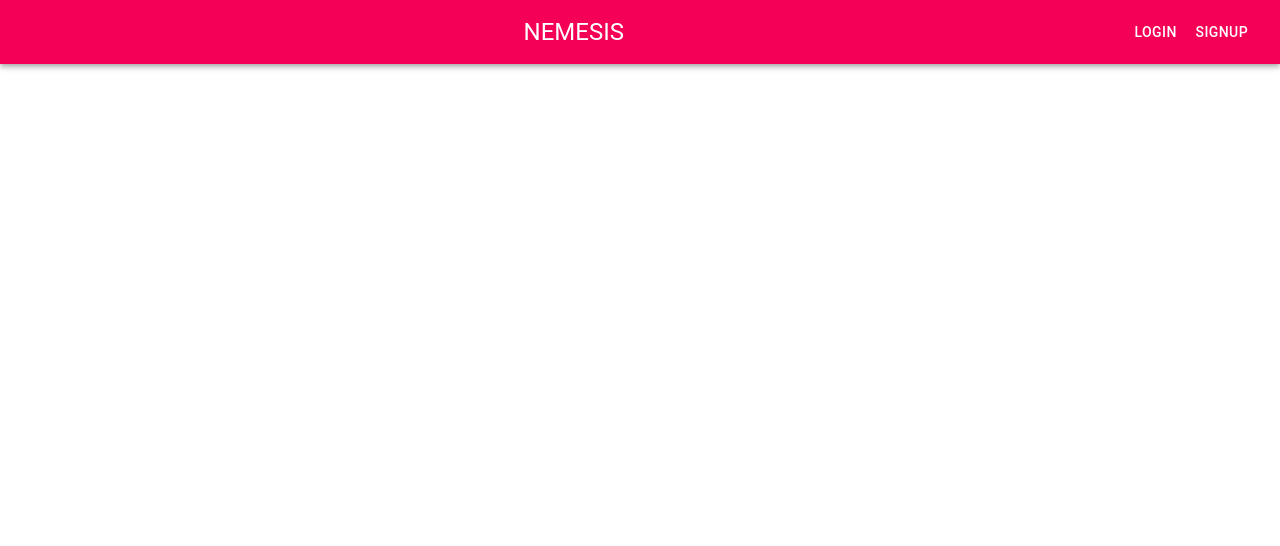
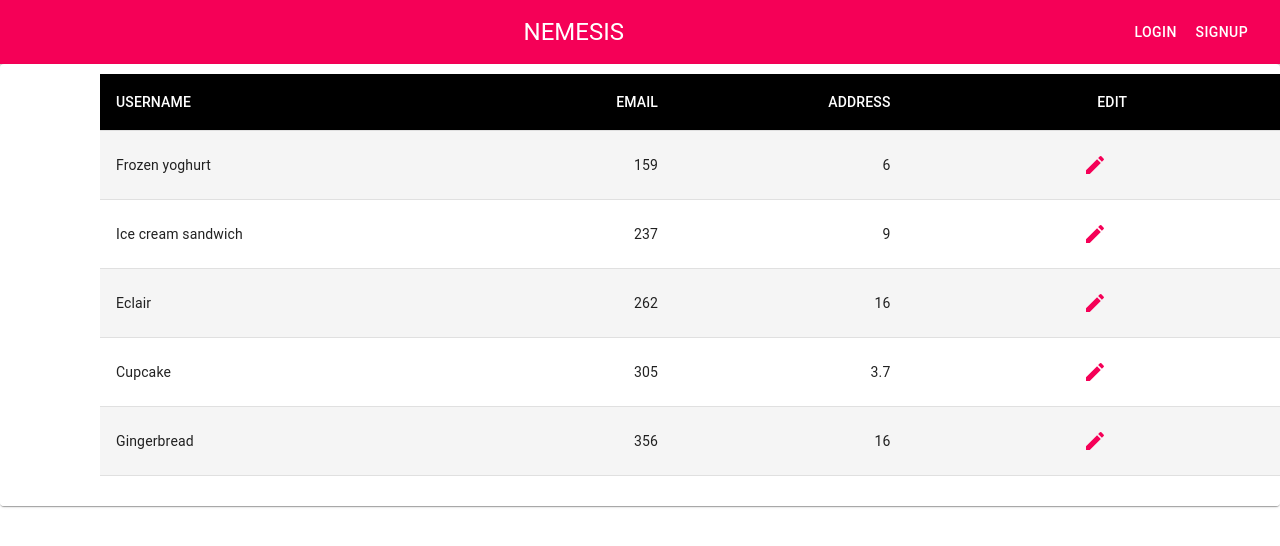
Before and after one commit to anamikapraksh/Nemesis_project, a React (Create React App) app: page /details in a window 1280 px wide. Shown: the top 546 px of the page. Built offline with nearby package versions, Linux system fonts and the light colour scheme.

Commit message:
frontend almost done

```diff
--- a/public/index.html
+++ b/public/index.html
@@ -24,7 +24,7 @@
       work correctly both with client-side routing and a non-root public URL.
       Learn how to configure a non-root public URL by running `npm run build`.
     -->
-    <title>React App</title>
+    <title>Nemesis</title>
   </head>
   <body>
     <noscript>You need to enable JavaScript to run this app.</noscript>
--- a/src/App.js
+++ b/src/App.js
@@ -2,6 +2,9 @@ import React from 'react';
 import Head from "./components/header/Header";
 import Log from "./components/login/Login";
 import SignUp from "./components/signUp/Signup";
+import Info from "./components/Main/Main";
+import Delete from "./components/delete/Delete";
+import Edit from "./components/edit/Edit";
 import './App.css';
 import { Router } from "@reach/router";
 import logo from './logo.svg';
@@ -14,6 +17,9 @@ function App() {
     <Router>
       <Login path='/'></Login>
       <Sign path='/signup'></Sign>
+      <Information path='/details'></Information>
+      <Del path='/delete'></Del>
+      <EditPage path="/edit"></EditPage>
     </Router>
     </div>
   );
@@ -29,5 +35,13 @@ function Login(){
 function Sign(){
   return <SignUp></SignUp>;
 }
-
+function Information(){
+  return <Info></Info>;
+}
+function Del(){
+  return <Delete></Delete>
+}
+function EditPage(){
+  return <Edit></Edit>
+}
 export default App;
--- /dev/null
+++ b/src/components/Main/Main.js
@@ -0,0 +1,85 @@
+import React from 'react';
+import { withStyles, makeStyles } from '@material-ui/core/styles';
+import Table from '@material-ui/core/Table';
+import TableBody from '@material-ui/core/TableBody';
+import TableCell from '@material-ui/core/TableCell';
+import TableContainer from '@material-ui/core/TableContainer';
+import TableHead from '@material-ui/core/TableHead';
+import TableRow from '@material-ui/core/TableRow';
+import Paper from '@material-ui/core/Paper';
+import Button from '@material-ui/core/Button';
+import DeleteIcon from '@material-ui/icons/Delete';
+import EditIcon from '@material-ui/icons/Edit';
+
+const StyledTableCell = withStyles((theme) => ({
+  head: {
+    backgroundColor: theme.palette.common.black,
+    color: theme.palette.common.white,
+  },
+  body: {
+    fontSize: 14,
+  },
+}))(TableCell);
+
+const StyledTableRow = withStyles((theme) => ({
+  root: {
+    '&:nth-of-type(odd)': {
+      backgroundColor: theme.palette.action.hover,
+    },
+  },
+}))(TableRow);
+
+function createData(Username,email, address,  carbs, protein) {
+  return {Username,email, address, carbs, protein };
+}
+
+const rows = [
+  createData('Frozen yoghurt', 159, 6.0, 24, 4.0),
+  createData('Ice cream sandwich', 237, 9.0, 37, 4.3),
+  createData('Eclair', 262, 16.0, 24, 6.0),
+  createData('Cupcake', 305, 3.7, 67, 4.3),
+  createData('Gingerbread', 356, 16.0, 49, 3.9),
+];
+
+const useStyles = makeStyles({
+  table: {
+      marginTop:10,
+    marginLeft:100,
+    minWidth: 700,
+    maxWidth:1300,
+    marginBottom:30,
+  },
+});
+
+export default function Info() {
+  const classes = useStyles();
+
+  return (
+    <TableContainer component={Paper}>
+      <Table className={classes.table} aria-label="customized table">
+        <TableHead>
+          <TableRow>
+            <StyledTableCell>USERNAME</StyledTableCell>
+            <StyledTableCell align="right">EMAIL</StyledTableCell>
+            <StyledTableCell align="right">ADDRESS</StyledTableCell>
+            <StyledTableCell align="right">EDIT</StyledTableCell>
+            <StyledTableCell align="right">DELETE</StyledTableCell>
+          </TableRow>
+        </TableHead>
+        <TableBody>
+          {rows.map((row) => (
+            <StyledTableRow key={row.name}>
+              <StyledTableCell component="th" scope="row">
+                {row.Username}
+              </StyledTableCell>
+              <StyledTableCell align="right">{row.email}</StyledTableCell>
+              <StyledTableCell align="right">{row.address}</StyledTableCell>
+              <StyledTableCell align="right"><Button color="secondary" href="/edit"><EditIcon></EditIcon></Button></StyledTableCell>
+              <StyledTableCell align="right"><Button color="primary" href="/delete"><DeleteIcon></DeleteIcon></Button></StyledTableCell>
+            </StyledTableRow>
+          ))}
+        </TableBody>
+      </Table>
+    </TableContainer>
+  );
+}
--- /dev/null
+++ b/src/components/delete/Delete.js
@@ -0,0 +1,55 @@
+import React from 'react';
+import Button from '@material-ui/core/Button';
+import Dialog from '@material-ui/core/Dialog';
+import DialogActions from '@material-ui/core/DialogActions';
+import DialogContent from '@material-ui/core/DialogContent';
+import DialogContentText from '@material-ui/core/DialogContentText';
+import DialogTitle from '@material-ui/core/DialogTitle';
+import Slide from '@material-ui/core/Slide';
+
+const Transition = React.forwardRef(function Transition(props, ref) {
+  return <Slide direction="up" ref={ref} {...props} />;
+});
+
+export default function Delete() {
+  const [open, setOpen] = React.useState(false);
+
+  const handleClickOpen = () => {
+    setOpen(true);
+  };
+
+  const handleClose = () => {
+    setOpen(false);
+  };
+
+  return (
+    <div>
+      <Button variant="outlined" color="primary" onClick={handleClickOpen}>
+
+      </Button>
+      <Dialog
+        open={open}
+        TransitionComponent={Transition}
+        keepMounted
+        onClose={handleClose}
+        aria-labelledby="alert-dialog-slide-title"
+        aria-describedby="alert-dialog-slide-description"
+      >
+        <DialogTitle id="alert-dialog-slide-title">{" Delete the details?"}</DialogTitle>
+        {/* <DialogContent>
+          <DialogContentText id="alert-dialog-slide-description">
+          Delete the details?
+          </DialogContentText>
+        </DialogContent> */}
+        <DialogActions>
+          <Button onClick={handleClose} color="primary">
+            CANCEL
+          </Button>
+          <Button onClick={handleClose} color="primary">
+            DELETE
+          </Button>
+        </DialogActions>
+      </Dialog>
+    </div>
+  );
+}
--- /dev/null
+++ b/src/components/edit/Edit.js
@@ -0,0 +1,70 @@
+import React from 'react';
+import Button from '@material-ui/core/Button';
+import TextField from '@material-ui/core/TextField';
+import Dialog from '@material-ui/core/Dialog';
+import DialogActions from '@material-ui/core/DialogActions';
+import DialogContent from '@material-ui/core/DialogContent';
+import DialogContentText from '@material-ui/core/DialogContentText';
+import DialogTitle from '@material-ui/core/DialogTitle';
+
+export default function Edit() {
+  const [open, setOpen] = React.useState(false);
+
+  const handleClickOpen = () => {
+    setOpen(true);
+  };
+
+  const handleClose = () => {
+    setOpen(false);
+  };
+
+  return (
+    <div>
+      <Button variant="outlined" color="primary" onClick={handleClickOpen}>
+
+      </Button>
+      <Dialog open={open} onClose={handleClose} aria-labelledby="form-dialog-title">
+        <DialogTitle id="form-dialog-title">Edit</DialogTitle>
+        <DialogContent>
+          <DialogContentText>
+           Edit the details
+          </DialogContentText>
+          <TextField
+            autoFocus
+            margin="dense"
+            id="Username"
+            label="Username"
+
+            fullWidth
+          />
+           <TextField
+            autoFocus
+            margin="dense"
+            id="email"
+            label="Email Address"
+            type="email"
+            fullWidth
+          />
+           <TextField
+            autoFocus
+            margin="dense"
+            id="address"
+            label="Address"
+
+            fullWidth
+          />
+        </DialogContent>
+
+
+        <DialogActions>
+          <Button onClick={handleClose} color="primary">
+            CANCEL
+          </Button>
+          <Button onClick={handleClose} color="secondary">
+            EDIT
+          </Button>
+        </DialogActions>
+      </Dialog>
+    </div>
+  );
+}
--- a/src/components/header/Header.js
+++ b/src/components/header/Header.js
@@ -14,6 +14,7 @@ import MenuIcon from '@material-ui/icons/Menu';
 const useStyles = makeStyles((theme) => ({
   root: {
     flexGrow: 1,
+
   },
   menuButton: {
     marginRight: theme.spacing(2),
@@ -21,6 +22,9 @@ const useStyles = makeStyles((theme) => ({
   title: {
     flexGrow: 1,
     // position: screenLeft,
+    // marginRight: theme.spacing(2),
+    alignContent: "left"
+
   },
 }));
 
@@ -37,8 +41,8 @@ export default function Head() {
           <Typography variant="h5" className={classes.title}>
             NEMESIS
           </Typography>
-          <Button color="inherit">Login</Button>
-          <Button color="inherit">SignUp</Button>
+          <Button color="inherit" href="/">Login</Button>
+          <Button color="inherit" href="/signup">SignUp</Button>
 
         </Toolbar>
       </AppBar>
```
Also changed, not shown: src/components/login/Login.js (+22 -22 lines), src/components/signUp/Signup.js (+23 -26 lines).
